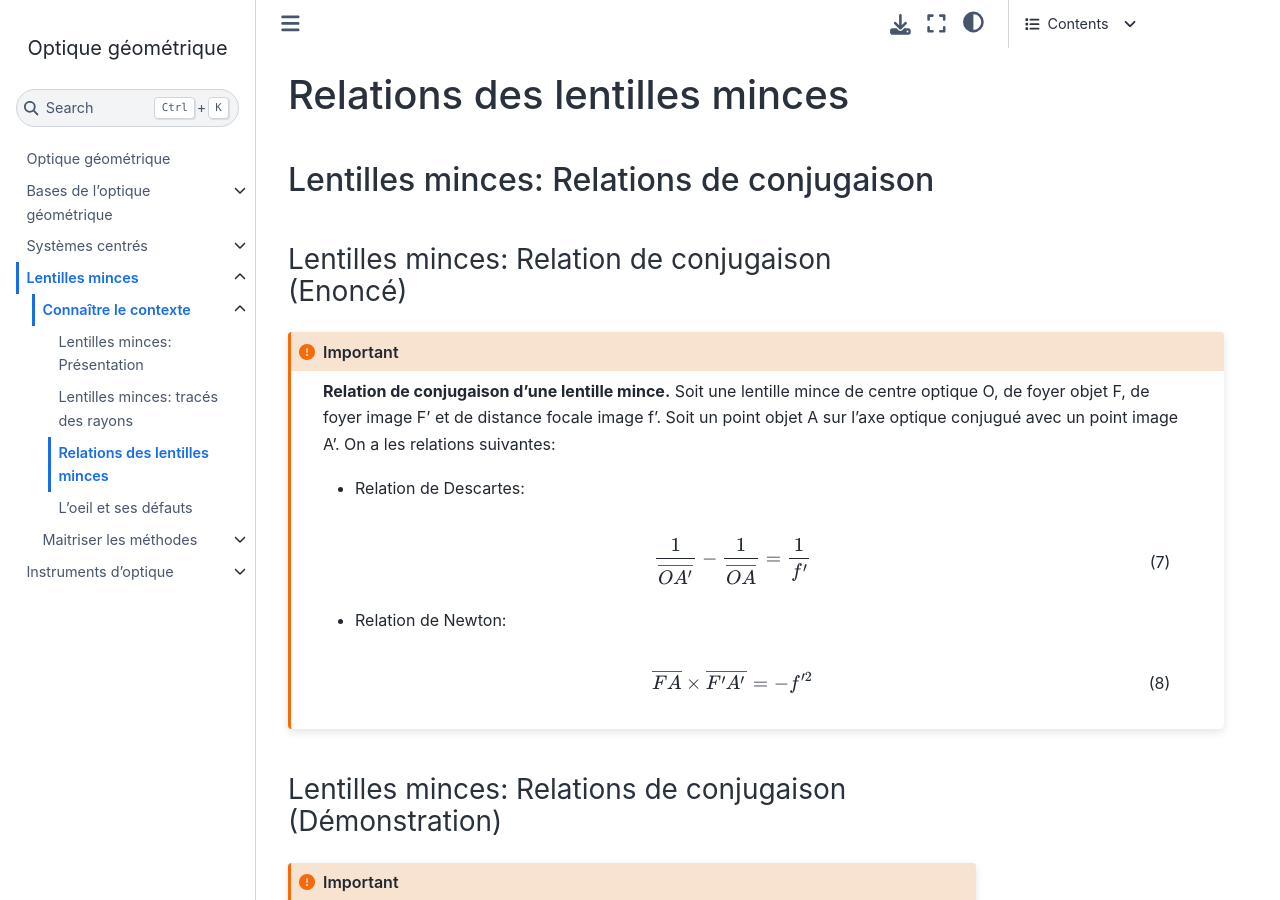
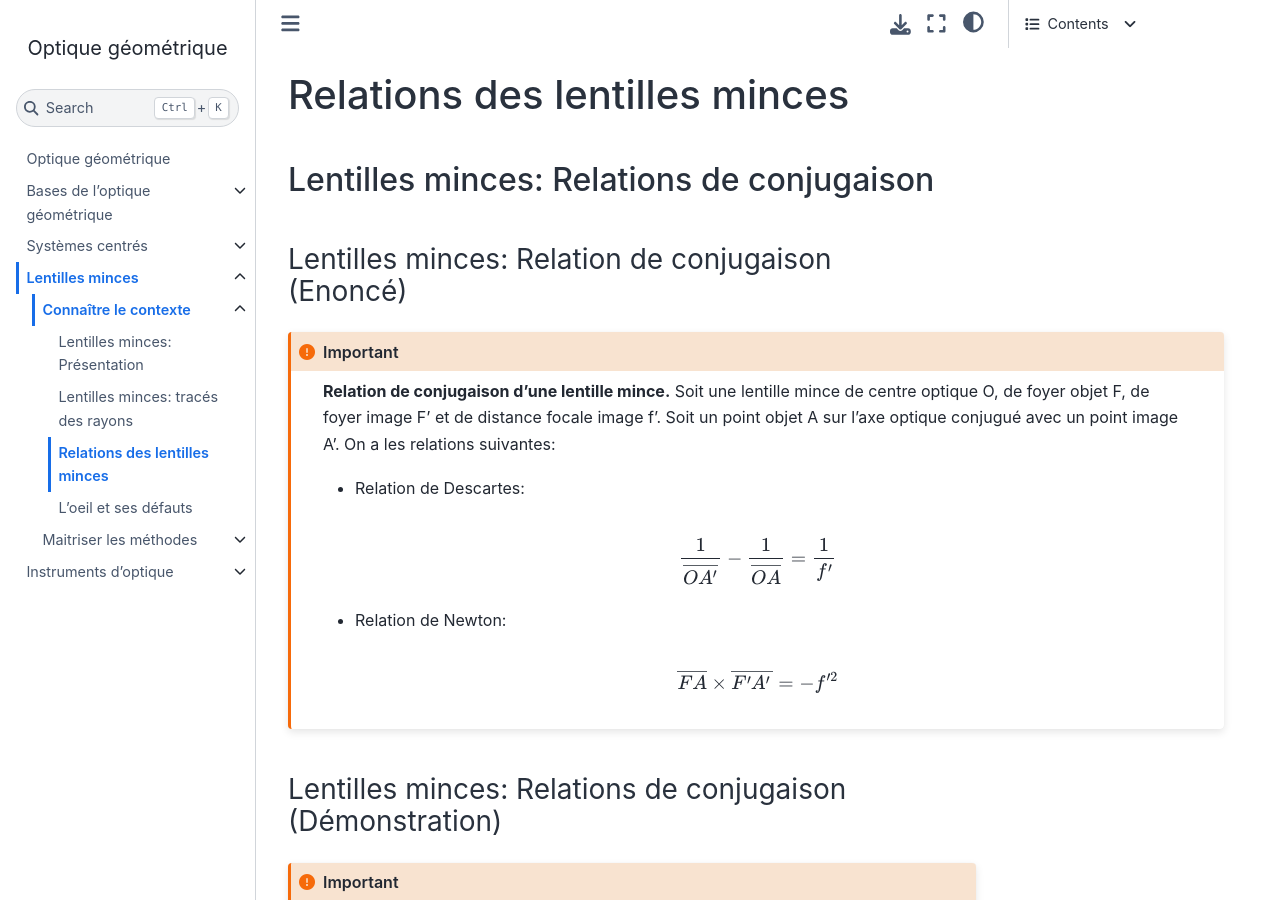
Before and after one commit to pcsi3physiquestan/optique_sources, a Jupyter Book: the page built from notebook/opt_lentilles_relations.md, in a window 1280 px wide and 900 px high. Built offline with Jupyter Book 1.0.4 settings and Sphinx 7.4.7 and the Sphinx Book theme 1.1.4, drawn with Linux system fonts in a browser that asks for light colours; some of the changed text lies outside the part shown.

Commit message:
Mise à jour automatique

`````diff
--- a/notebook/opt_lentilles_relations.md
+++ b/notebook/opt_lentilles_relations.md
@@ -26,15 +26,15 @@
 
 * Relation de Descartes:
 
-\begin{equation}
+$$
 \frac{1}{\overline{OA'}} - \frac{1}{\overline{OA}} = \frac{1}{f'}
-\end{equation}
+$$
 
 * Relation de Newton:
 
-\begin{equation}
+$$
 \overline{FA} \times \overline{F'A'} = - f'^2
-\end{equation}
+$$
 ````
 
 ### Lentilles minces: Relations de conjugaison (Démonstration)
@@ -85,9 +85,9 @@
 
 __4.__En égalisant les deux dernières relations, il vient directement (avec $\overline{FO} = - \overline{F'O} = f')$:
 
-\begin{equation}
+$$
 \overline{FA} \times \overline{F'A'} = - f'^2
-\end{equation}
+$$
 
 On peut aussi égaler les deux premières et utiliser la relation $\overline{FA} = \overline{FO} + \overline{OA}$:
 
@@ -98,9 +98,9 @@
 
 En divisant par le produit $\overline{OA}\cdot \overline{OA'}\cdot \overline{FO}$, il vient bien la relation:
 
-\begin{equation}
+$$
 \frac{1}{\overline{OA'}} - \frac{1}{\overline{OA}} = \frac{1}{f'}
-\end{equation}
+$$
 ````
 
 ## Lentilles minces: Relations de grandissement
`````
Also changed, not shown: notebook/opt_bases_methodes.md (+2 -2 lines), notebook/opt_bases_ondes.md (+2 -2 lines), notebook/opt_centres_gene.md (+2 -2 lines), notebook/opt_lentilles_exemple.md (+3 -2 lines), notebook/opt_lentilles_meth_accole.md (+3 -2 lines).
